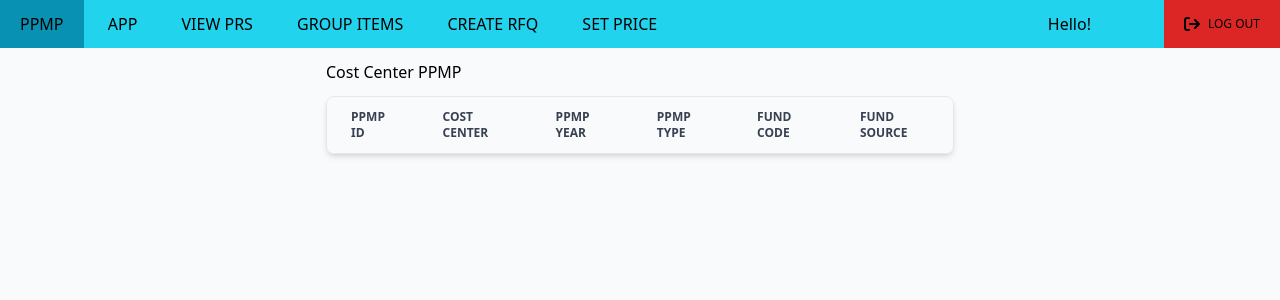
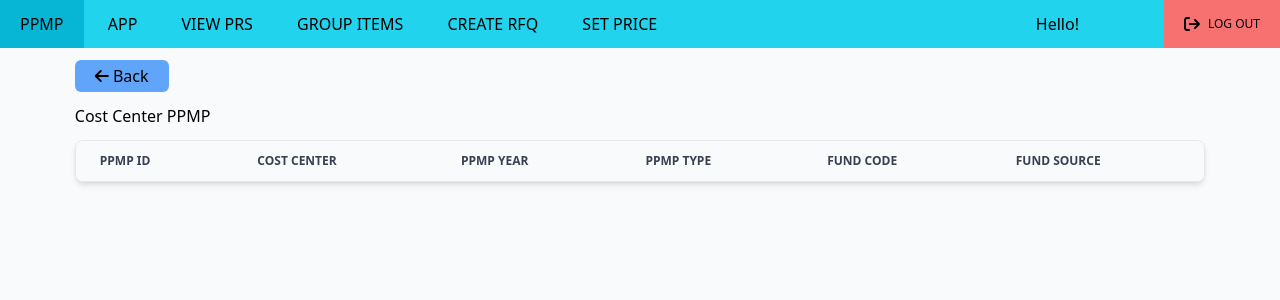
Before and after one commit to eSmooothie/procurement_system, a Django app: template ppmp/templates/ppmp/cc_ppmp.html in a window 1280 px wide. Shown: the top 300 px of the page. Run offline with Django 4.2, Linux system fonts and the light colour scheme; the template is opened without the code that fills it, so the values that code supplies are empty; some libraries are stand-ins or nearby versions.

Commit message:
Set up cc_ppmp.
- add error traps

```diff
--- a/ppmp/templates/ppmp/cc_ppmp.html
+++ b/ppmp/templates/ppmp/cc_ppmp.html
@@ -1,17 +1,28 @@
 {% extends "ppmp/menu.html" %}
 {% block menu_buttons %}
-    <button class="px-5 py-3 bg-cyan-600 uppercase">PPMP</button>
-    <button class="px-5 py-3 hover:bg-cyan-500 uppercase">APP</button>
-    <button class="px-5 py-3 hover:bg-cyan-500 uppercase">view prs</button>
-    <button class="px-5 py-3 hover:bg-cyan-500 uppercase">group items</button>
-    <button class="px-5 py-3 hover:bg-cyan-500 uppercase">create rfq</button>
-    <button class="px-5 py-3 hover:bg-cyan-500 uppercase">set price</button>
+    {% if selected_app %}
+        <a href="{% url 'ppmp' %}"><button class="px-5 py-3 bg-cyan-500 uppercase">PPMP</button></a>
+    {% else %}
+        <a href="{% url 'ppmp' %}"><button class="px-5 py-3 hover:bg-cyan-500 uppercase">PPMP</button></a>
+    {% endif %}
+    <a href=""><button class="px-5 py-3 hover:bg-cyan-500 uppercase">APP</button></a>
+    <a href=""><button class="px-5 py-3 hover:bg-cyan-500 uppercase">view prs</button></a>
+    <a href=""><button class="px-5 py-3 hover:bg-cyan-500 uppercase">group items</button></a>
+    <a href=""><button class="px-5 py-3 hover:bg-cyan-500 uppercase">create rfq</button></a>
+    <a href=""><button class="px-5 py-3 hover:bg-cyan-500 uppercase">set price</button></a>
 {% endblock menu_buttons %}
 {% block content %}
     <div class="">
         <div class="p-3 space-y-3 sm:flex items-center flex-col">
-            <p class=" font-medium sm:w-1/2">Cost Center PPMP</p>
-            <div class="relative overflow-x-auto shadow-md sm:rounded-lg border border-gray-200 sm:w-1/2">
+            <div class="sm:w-[90%] flex justify-start">
+                <a href="{% url 'ppmp' %}" class="hover:bg-blue-500 bg-blue-400 px-5 py-1 uppercase rounded-md font-medium">
+                    <button class="">
+                    <i class="fa-solid fa-arrow-left"></i>
+                    <span>Back</span>
+                </button></a>
+            </div>
+            <p class=" font-medium sm:w-[90%]">Cost Center PPMP</p>
+            <div class="relative overflow-x-auto shadow-md sm:rounded-lg border border-gray-200 sm:w-[90%]">
                 <table class="w-full text-sm text-left text-gray-500">
                     <thead class="text-xs text-gray-700 uppercase bg-gray-50 dark:bg-gray-700">
                         <tr>
--- a/ppmp/templates/ppmp/menu.html
+++ b/ppmp/templates/ppmp/menu.html
@@ -11,13 +11,13 @@
                 <a href=""><button class="px-5 py-3 hover:bg-cyan-500 uppercase">set price</button></a>
             {% endblock menu_buttons %}
         </div>
-        <div class="grid grid-cols-2">
+        <div class="grid grid-cols-2 gap-x-3">
             <span class=" col-span-1 flex items-center">
                 Hello! {{ user_fn }}
             </span>
             <div class=" col-span-1">
                 <a href="{% url 'logout_user' %}" class=" min-h-full">
-                    <button class="px-5 py-3 bg-red-600 hover:bg-red-500 uppercase flex items-center min-h-full space-x-2">
+                    <button class="px-5 py-3 bg-red-400 hover:bg-red-500 uppercase flex items-center min-h-full space-x-2">
                         <i class="fa-solid fa-arrow-right-from-bracket"></i>
                         <span class="text-xs">log out</span>
                     </button>
--- a/ppmp/urls.py
+++ b/ppmp/urls.py
@@ -8,5 +8,5 @@ urlpatterns = [
     #ppmp
     path('home/', views.index, name='home'),
     path('home/ppmp', views.index, name='ppmp'),
-    path('home/ppmp/costcenter', views.index, name='cc_ppmp'),
+    path('home/ppmp/costcenter', views.cc_ppmp, name='cc_ppmp'),
 ]
--- a/procurement_system/settings.py
+++ b/procurement_system/settings.py
@@ -151,7 +151,7 @@ LOGGING = {
     'disable_existing_loggers': False,
     'formatters': {
         'verbose': {
-            'format': '[{levelname} {asctime} {module} {process:d} {thread:d}] : {message}',
+            'format': '[{name} {levelname} {asctime} {module} {process:d} {thread:d}] : {message}',
             'style': '{',
         },
         'simple': {
@@ -168,7 +168,7 @@ LOGGING = {
         },
     },
     'loggers': {
-        '': {
+        'ppmp': {
             'handlers': ['file'],
             'level': 'INFO',
             'propagate': True,
--- a/theme/static/css/dist/styles.css
+++ b/theme/static/css/dist/styles.css
@@ -888,6 +888,10 @@ select {
   align-items: center;
 }
 
+.justify-start {
+  justify-content: flex-start;
+}
+
 .justify-center {
   justify-content: center;
 }
@@ -1026,6 +1030,16 @@ select {
   background-color: rgb(6 182 212 / var(--tw-bg-opacity));
 }
 
+.bg-blue-400 {
+  --tw-bg-opacity: 1;
+  background-color: rgb(96 165 250 / var(--tw-bg-opacity));
+}
+
+.bg-red-400 {
+  --tw-bg-opacity: 1;
+  background-color: rgb(248 113 113 / var(--tw-bg-opacity));
+}
+
 .p-3 {
   padding: 0.75rem;
 }
@@ -1068,6 +1082,11 @@ select {
 .py-4 {
   padding-top: 1rem;
   padding-bottom: 1rem;
+}
+
+.py-1 {
+  padding-top: 0.25rem;
+  padding-bottom: 0.25rem;
 }
 
 .pt-3 {
@@ -1226,6 +1245,11 @@ select {
   background-color: rgb(8 145 178 / var(--tw-bg-opacity));
 }
 
+.hover\:bg-blue-500:hover {
+  --tw-bg-opacity: 1;
+  background-color: rgb(59 130 246 / var(--tw-bg-opacity));
+}
+
 .hover\:underline:hover {
   -webkit-text-decoration-line: underline;
           text-decoration-line: underline;
@@ -1292,6 +1316,14 @@ select {
     width: auto;
   }
 
+  .sm\:w-3\/4 {
+    width: 75%;
+  }
+
+  .sm\:w-\[90\%\] {
+    width: 90%;
+  }
+
   .sm\:justify-center {
     justify-content: center;
   }
--- a/theme/static/js/ppmp/_script.js
+++ b/theme/static/js/ppmp/_script.js
@@ -1,10 +1,10 @@
 $(document).ready(function(e){
+    var base_url = window.location.origin;
 
     $(".cost_center_row").on('click', function(e){
         e.preventDefault();
         var cost_center_id = $(this).attr("data-cost-center-id");
 
-        console.log(cost_center_id);
-
+        window.location.href = base_url + "/home/ppmp/costcenter?cc_id=" + cost_center_id;
     });
 });
```
Also changed, not shown: ppmp/templates/ppmp/select_cc.html (+5 -5 lines), ppmp/views.py (+34 -3 lines).
